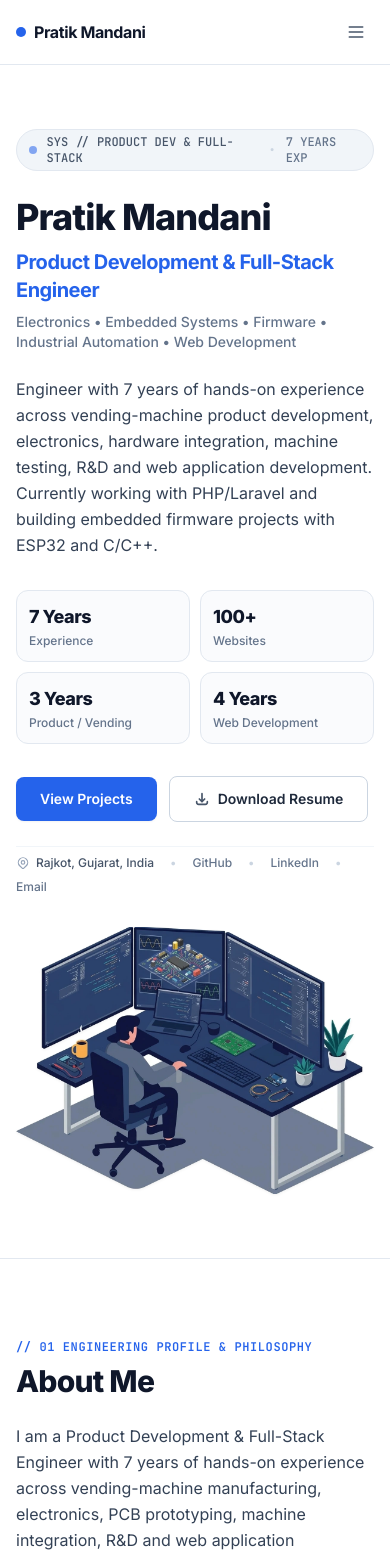
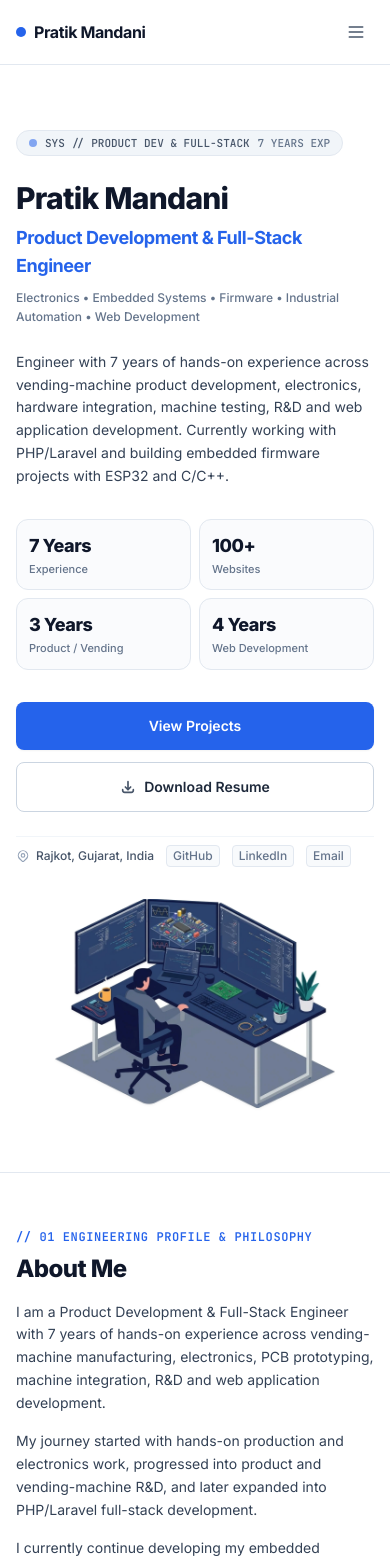
Before and after one commit to pratik-mandani/pratik-mandani.github.io, a React (Vite) app: page / in a window 390 px wide. Shown: the top 1558 px of the page. Built offline with nearby package versions, Linux system fonts and the light colour scheme.

Commit message:
fix(responsive): optimize mobile layout, spacing, timelines, and archive table

```diff
--- a/src/App.tsx
+++ b/src/App.tsx
@@ -13,12 +13,12 @@ import { Footer } from './components/layout/Footer';
 
 export default function App() {
   return (
-    <div className="min-h-screen bg-white text-slate-900 flex flex-col font-sans selection:bg-blue-100 selection:text-blue-900">
+    <div className="min-h-screen bg-white text-slate-900 flex flex-col font-sans selection:bg-blue-100 selection:text-blue-900 overflow-x-hidden w-full max-w-full">
       {/* Sticky Clean Navbar */}
       <Navbar />
 
       {/* Main Content Sections */}
-      <main className="flex-1">
+      <main className="flex-1 w-full overflow-x-hidden">
         {/* 1. Hero Section */}
         <Hero />
 
--- a/src/components/sections/About.tsx
+++ b/src/components/sections/About.tsx
@@ -30,7 +30,7 @@ export function About() {
   ];
 
   return (
-    <section id="about" className="py-20 border-b border-slate-200 bg-white">
+    <section id="about" className="py-14 sm:py-20 border-b border-slate-200 bg-white">
       <div className="max-w-6xl mx-auto px-4 sm:px-6">
 
         {/* Section Tag */}
@@ -38,15 +38,15 @@ export function About() {
           // 01 ENGINEERING PROFILE &amp; PHILOSOPHY
         </div>
 
-        <div className="grid grid-cols-1 lg:grid-cols-12 gap-12 lg:gap-16 items-start">
+        <div className="grid grid-cols-1 lg:grid-cols-12 gap-8 lg:gap-16 items-start">
 
           {/* Left Column: Heading & Editorial Paragraphs (7 cols) */}
           <div className="lg:col-span-7">
-            <h2 className="text-3xl sm:text-4xl font-extrabold text-slate-900 tracking-tight mb-6">
+            <h2 className="text-2xl sm:text-4xl font-extrabold text-slate-900 tracking-tight mb-4 sm:mb-6">
               {aboutContent.heading}
             </h2>
 
-            <div className="space-y-5 text-base sm:text-lg text-slate-700 leading-relaxed">
+            <div className="space-y-4 sm:space-y-5 text-sm sm:text-lg text-slate-700 leading-relaxed">
               {aboutContent.paragraphs.map((p, idx) => (
                 <p key={idx} className="font-normal">
                   {p}
@@ -55,11 +55,11 @@ export function About() {
             </div>
 
             {/* Bottom Summary Callout */}
-            <div className="mt-8 p-5 rounded-xl border border-slate-200 bg-slate-50/60 flex items-start gap-4">
-              <div className="w-8 h-8 rounded-lg bg-blue-600 text-white flex items-center justify-center shrink-0 font-mono text-sm font-bold">
+            <div className="mt-6 sm:mt-8 p-4 sm:p-5 rounded-xl border border-slate-200 bg-slate-50/60 flex items-start gap-3 sm:gap-4">
+              <div className="w-7 h-7 sm:w-8 sm:h-8 rounded-lg bg-blue-600 text-white flex items-center justify-center shrink-0 font-mono text-xs sm:text-sm font-bold">
                 ✓
               </div>
-              <div className="text-sm text-slate-600 leading-relaxed">
+              <div className="text-xs sm:text-sm text-slate-600 leading-relaxed">
                 <span className="font-semibold text-slate-900">Dual Discipline Core:</span> Bridging physical machine electronics, production line assembly, and commercial-grade full-stack web software under one unified engineering mindset.
               </div>
             </div>
@@ -67,7 +67,7 @@ export function About() {
 
           {/* Right Column: "How I Work" / Engineering Evolution Process (5 cols) */}
           <div className="lg:col-span-5">
-            <div className="p-6 sm:p-8 rounded-3xl bg-slate-50/70 border border-slate-200/80">
+            <div className="p-5 sm:p-8 rounded-2xl sm:rounded-3xl bg-slate-50/70 border border-slate-200/80">
               <div className="flex items-center justify-between pb-3 mb-6 border-b border-slate-200 text-xs font-mono text-slate-500">
                 <span className="font-bold text-slate-900 tracking-wider uppercase">
                   ENGINEERING PROCESS FLOW
--- a/src/components/sections/Experience.tsx
+++ b/src/components/sections/Experience.tsx
@@ -2,15 +2,15 @@ import { experienceData } from '../../data/portfolioData';
 
 export function Experience() {
   return (
-    <section id="experience" className="py-20 border-b border-slate-200 bg-[#F8FAFC]">
+    <section id="experience" className="py-14 sm:py-20 border-b border-slate-200 bg-[#F8FAFC]">
       <div className="max-w-6xl mx-auto px-4 sm:px-6">
 
         {/* Section Header */}
-        <div className="max-w-3xl mb-16">
+        <div className="max-w-3xl mb-12 sm:mb-16">
           <div className="text-xs font-mono font-semibold uppercase tracking-wider text-blue-600 mb-2">
             // 06 CAREER HISTORY
           </div>
-          <h2 className="text-3xl sm:text-4xl font-extrabold text-slate-900 tracking-tight mb-2">
+          <h2 className="text-2xl sm:text-4xl font-extrabold text-slate-900 tracking-tight mb-2">
             Professional Experience
           </h2>
           <p className="text-sm sm:text-base text-slate-600 leading-relaxed">
@@ -19,23 +19,23 @@ export function Experience() {
         </div>
 
         {/* Professional Career Timeline */}
-        <div className="relative pl-6 sm:pl-8 space-y-12 before:absolute before:left-2 before:top-3 before:bottom-3 before:w-[2px] before:bg-slate-200">
+        <div className="relative pl-6 sm:pl-8 space-y-10 sm:space-y-12 before:absolute before:left-[7px] sm:before:left-[11px] before:top-3 before:bottom-3 before:w-[2px] before:bg-slate-200">
           {experienceData.map((exp, idx) => (
             <div key={idx} className="relative group">
 
-              {/* Timeline Track Node */}
-              <div className="absolute -left-[29px] sm:-left-[37px] top-1.5 w-4 h-4 rounded-full bg-white border-2 border-blue-600 shadow-2xs"></div>
+              {/* Timeline Track Node - Perfectly centered within padding */}
+              <div className="absolute -left-6 sm:-left-8 top-1.5 w-4 h-4 rounded-full bg-white border-2 border-blue-600 shadow-2xs"></div>
 
               {/* Main Timeline Card */}
-              <div className="p-6 sm:p-8 rounded-3xl border border-slate-200 bg-white shadow-xs hover:border-slate-300 transition-all">
+              <div className="p-4 sm:p-8 rounded-2xl sm:rounded-3xl border border-slate-200 bg-white shadow-xs hover:border-slate-300 transition-all">
 
                 {/* Header: Company, Date & Role */}
                 <div className="flex flex-col sm:flex-row sm:items-baseline justify-between gap-2 pb-4 border-b border-slate-100">
                   <div>
-                    <h3 className="text-2xl sm:text-3xl font-extrabold text-slate-900 tracking-tight uppercase">
+                    <h3 className="text-xl sm:text-3xl font-extrabold text-slate-900 tracking-tight uppercase">
                       {exp.company}
                     </h3>
-                    <div className="text-base font-bold text-blue-600 mt-0.5">
+                    <div className="text-sm sm:text-base font-bold text-blue-600 mt-0.5">
                       {exp.designation}
                     </div>
                     {exp.teamSize && (
@@ -45,7 +45,7 @@ export function Experience() {
                     )}
                   </div>
 
-                  <div className="self-start sm:self-auto font-mono text-xs font-bold px-3 py-1 rounded-md bg-slate-100 text-slate-800 border border-slate-200">
+                  <div className="self-start sm:self-auto font-mono text-[11px] sm:text-xs font-bold px-2.5 py-1 rounded-md bg-slate-100 text-slate-800 border border-slate-200">
                     <span>{exp.period}</span>
                     <span className="text-slate-300 mx-1.5">•</span>
                     <span className="text-blue-600">{exp.duration}</span>
@@ -53,30 +53,30 @@ export function Experience() {
                 </div>
 
                 {/* Career Progression Flow */}
-                <div className="py-4 border-b border-slate-100">
+                <div className="py-3.5 sm:py-4 border-b border-slate-100">
                   <span className="text-[11px] font-mono font-bold uppercase tracking-wider text-slate-400 block mb-2">
                     Career Progression:
                   </span>
-                  <div className="flex flex-wrap items-center gap-2 text-xs sm:text-sm font-semibold">
+                  <div className="flex flex-wrap items-center gap-1.5 sm:gap-2 text-xs font-semibold">
                     {exp.careerProgression.map((role, rIdx) => (
-                      <div key={rIdx} className="flex items-center gap-2">
-                        <span className="px-2.5 py-1 rounded-md bg-slate-50 text-slate-800 border border-slate-200">
+                      <div key={rIdx} className="flex items-center gap-1.5 sm:gap-2">
+                        <span className="px-2 py-0.5 sm:px-2.5 sm:py-1 rounded-md bg-slate-50 text-slate-800 border border-slate-200 text-xs">
                           {role}
                         </span>
                         {rIdx < exp.careerProgression.length - 1 && (
-                          <span className="text-blue-600 font-bold">→</span>
+                          <span className="text-blue-600 font-bold text-xs">→</span>
                         )}
                       </div>
                     ))}
                   </div>
                 </div>
 
-                {/* Compact 2-Column Responsibilities */}
-                <div className="pt-5">
+                {/* Compact Responsibilities */}
+                <div className="pt-4 sm:pt-5">
                   <span className="text-[11px] font-mono font-bold uppercase tracking-wider text-slate-400 block mb-3">
                     Operational Scope &amp; Responsibilities
                   </span>
-                  <div className="grid grid-cols-1 md:grid-cols-2 gap-x-8 gap-y-2.5 text-xs sm:text-sm text-slate-700 leading-relaxed font-normal">
+                  <div className="grid grid-cols-1 sm:grid-cols-2 gap-x-6 gap-y-2 text-xs sm:text-sm text-slate-700 leading-relaxed font-normal">
                     {exp.responsibilities.map((resp, rIdx) => (
                       <div key={rIdx} className="flex items-start gap-2">
                         <span className="text-blue-600 font-bold shrink-0 mt-0.5">•</span>
@@ -88,7 +88,7 @@ export function Experience() {
 
                 {/* Optional context note */}
                 {exp.contextNote && (
-                  <div className="mt-5 pt-3 border-t border-slate-100 text-xs font-mono text-slate-400">
+                  <div className="mt-4 sm:mt-5 pt-3 border-t border-slate-100 text-xs font-mono text-slate-400">
                     {exp.contextNote}
                   </div>
                 )}
--- a/src/components/sections/Hero.tsx
+++ b/src/components/sections/Hero.tsx
@@ -10,46 +10,46 @@ export function Hero() {
           <div className="lg:col-span-7 space-y-6">
 
             {/* System Status / Coordinate Badge */}
-            <div className="inline-flex items-center gap-2.5 px-3 py-1 rounded-full text-xs font-mono font-medium text-slate-600 bg-slate-100 border border-slate-200">
-              <span className="w-2 h-2 rounded-full bg-blue-600 animate-pulse"></span>
+            <div className="inline-flex flex-wrap items-center gap-2 sm:gap-2.5 px-3 py-1 rounded-full text-[11px] sm:text-xs font-mono font-medium text-slate-600 bg-slate-100 border border-slate-200 max-w-full">
+              <span className="w-2 h-2 rounded-full bg-blue-600 animate-pulse shrink-0"></span>
               <span>SYS // PRODUCT DEV &amp; FULL-STACK</span>
-              <span className="text-slate-300">•</span>
+              <span className="text-slate-300 hidden sm:inline">•</span>
               <span className="text-slate-500">7 YEARS EXP</span>
             </div>
 
             {/* Name */}
             <div>
-              <h1 className="text-4xl sm:text-5xl lg:text-6xl font-extrabold text-slate-900 tracking-tight leading-tight">
+              <h1 className="text-3xl sm:text-5xl lg:text-6xl font-extrabold text-slate-900 tracking-tight leading-tight">
                 {personalInfo.name}
               </h1>
 
               {/* Main Professional Title */}
-              <div className="text-xl sm:text-2xl lg:text-3xl font-bold text-blue-600 mt-2 tracking-tight">
+              <div className="text-lg sm:text-2xl lg:text-3xl font-bold text-blue-600 mt-1.5 sm:mt-2 tracking-tight">
                 {personalInfo.mainTitle}
               </div>
 
               {/* Subtitle */}
-              <p className="text-sm sm:text-base font-medium text-slate-500 mt-2">
+              <p className="text-xs sm:text-base font-medium text-slate-500 mt-2 leading-relaxed">
                 {personalInfo.subtitle}
               </p>
             </div>
 
             {/* Hero Introduction Narrative */}
-            <p className="text-base sm:text-lg text-slate-700 leading-relaxed max-w-2xl font-normal">
+            <p className="text-sm sm:text-lg text-slate-700 leading-relaxed max-w-2xl font-normal">
               {personalInfo.heroIntro}
             </p>
 
             {/* 4 Stats Cards */}
-            <div className="grid grid-cols-2 sm:grid-cols-4 gap-2.5 sm:gap-3 pt-2">
+            <div className="grid grid-cols-2 sm:grid-cols-4 gap-2 sm:gap-3 pt-2">
               {personalInfo.stats.map((stat, idx) => (
                 <div
                   key={idx}
                   className="p-3 sm:px-3.5 sm:py-3 rounded-xl border border-slate-200 bg-slate-50/70 hover:bg-white hover:border-slate-300 transition-colors"
                 >
-                  <div className="text-lg sm:text-xl xl:text-2xl font-extrabold text-slate-900 tracking-tight whitespace-nowrap">
+                  <div className="text-lg sm:text-xl xl:text-2xl font-extrabold text-slate-900 tracking-tight">
                     {stat.value}
                   </div>
-                  <div className="text-xs font-medium text-slate-500 mt-0.5 whitespace-nowrap">
+                  <div className="text-[11px] sm:text-xs font-medium text-slate-500 mt-0.5 leading-snug">
                     {stat.label}
                   </div>
                 </div>
@@ -57,10 +57,10 @@ export function Hero() {
             </div>
 
             {/* Primary Action CTAs */}
-            <div className="flex flex-wrap items-center gap-3 pt-2">
+            <div className="flex flex-col sm:flex-row items-stretch sm:items-center gap-3 pt-2 w-full sm:w-auto">
               <a
                 href="#projects"
-                className="px-6 py-3 rounded-lg text-sm font-semibold bg-blue-600 hover:bg-blue-700 text-white transition-all shadow-sm hover:shadow-md cursor-pointer"
+                className="w-full sm:w-auto text-center justify-center px-6 py-3.5 sm:py-3 rounded-lg text-sm font-semibold bg-blue-600 hover:bg-blue-700 text-white transition-all shadow-sm hover:shadow-md cursor-pointer"
               >
                 View Projects
               </a>
@@ -68,9 +68,9 @@ export function Hero() {
               <a
                 href={personalInfo.contact.resumeUrl}
                 download="Pratik_Mandani_Resume.pdf"
-                className="inline-flex items-center gap-2 px-6 py-3 rounded-lg text-sm font-semibold bg-white hover:bg-slate-50 text-slate-800 border border-slate-300 transition-colors shadow-2xs"
+                className="inline-flex items-center justify-center gap-2 px-6 py-3.5 sm:py-3 rounded-lg text-sm font-semibold bg-white hover:bg-slate-50 text-slate-800 border border-slate-300 transition-colors shadow-2xs w-full sm:w-auto"
               >
-                <svg className="w-4 h-4 text-slate-600" fill="none" stroke="currentColor" viewBox="0 0 24 24">
+                <svg className="w-4 h-4 text-slate-600 shrink-0" fill="none" stroke="currentColor" viewBox="0 0 24 24">
                   <path strokeLinecap="round" strokeLinejoin="round" strokeWidth="2.5" d="M4 16v1a3 3 0 003 3h10a3 3 0 003-3v-1m-4-4l-4 4m0 0l-4-4m4 4V4" />
                 </svg>
                 <span>Download Resume</span>
@@ -78,36 +78,36 @@ export function Hero() {
             </div>
 
             {/* Location & Quick Channels */}
-            <div className="pt-2 border-t border-slate-100 flex flex-wrap items-center gap-y-2 gap-x-4 text-xs font-medium text-slate-500">
+            <div className="pt-2 border-t border-slate-100 flex flex-wrap items-center gap-x-3 gap-y-2 text-xs font-medium text-slate-500">
               <div className="flex items-center gap-1.5 text-slate-600">
-                <svg className="w-3.5 h-3.5 text-slate-400" fill="none" stroke="currentColor" viewBox="0 0 24 24">
+                <svg className="w-3.5 h-3.5 text-slate-400 shrink-0" fill="none" stroke="currentColor" viewBox="0 0 24 24">
                   <path strokeLinecap="round" strokeLinejoin="round" strokeWidth="2" d="M17.657 16.657L13.414 20.9a1.998 1.998 0 01-2.827 0l-4.244-4.243a8 8 0 1111.314 0z" />
                   <path strokeLinecap="round" strokeLinejoin="round" strokeWidth="2" d="M15 11a3 3 0 11-6 0 3 3 0 016 0z" />
                 </svg>
                 <span>{personalInfo.contact.location}</span>
               </div>
-              <span className="text-slate-300">•</span>
+              <span className="text-slate-300 hidden sm:inline">•</span>
               <a
                 href={personalInfo.contact.github}
                 target="_blank"
                 rel="noopener noreferrer"
-                className="hover:text-blue-600 transition-colors flex items-center gap-1"
+                className="hover:text-blue-600 transition-colors flex items-center gap-1 px-1.5 py-0.5 rounded bg-slate-50 sm:bg-transparent border sm:border-0 border-slate-200"
               >
                 GitHub
               </a>
-              <span className="text-slate-300">•</span>
+              <span className="text-slate-300 hidden sm:inline">•</span>
               <a
                 href={personalInfo.contact.linkedin}
                 target="_blank"
                 rel="noopener noreferrer"
-                className="hover:text-blue-600 transition-colors flex items-center gap-1"
+                className="hover:text-blue-600 transition-colors flex items-center gap-1 px-1.5 py-0.5 rounded bg-slate-50 sm:bg-transparent border sm:border-0 border-slate-200"
               >
                 LinkedIn
               </a>
-              <span className="text-slate-300">•</span>
+              <span className="text-slate-300 hidden sm:inline">•</span>
               <a
                 href={`mailto:${personalInfo.contact.email}`}
-                className="hover:text-blue-600 transition-colors flex items-center gap-1"
+                className="hover:text-blue-600 transition-colors flex items-center gap-1 px-1.5 py-0.5 rounded bg-slate-50 sm:bg-transparent border sm:border-0 border-slate-200"
               >
                 Email
               </a>
@@ -115,9 +115,9 @@ export function Hero() {
 
           </div>
 
-          {/* Right Column: Large Mirrored Workstation Graphic (No Box) */}
+          {/* Right Column: Mirrored Workstation Graphic */}
           <div className="lg:col-span-5 flex items-center justify-center lg:justify-end">
-            <div className="w-full max-w-md sm:max-w-lg lg:max-w-none">
+            <div className="w-full max-w-[280px] sm:max-w-md lg:max-w-none mx-auto">
               <img
                 src="/images/hero-workstation.webp"
                 alt="Product Development & Full-Stack Engineer Workstation"
--- a/src/components/sections/WebDevelopment.tsx
+++ b/src/components/sections/WebDevelopment.tsx
@@ -17,40 +17,40 @@ export function WebDevelopment() {
   }, [filterCategory, searchQuery]);
 
   return (
-    <section id="projects" className="py-20 border-b border-slate-200 bg-white">
+    <section id="projects" className="py-14 sm:py-20 border-b border-slate-200 bg-white">
       <div className="max-w-6xl mx-auto px-4 sm:px-6">
 
         {/* Section Header */}
-        <div className="max-w-3xl mb-16">
+        <div className="max-w-3xl mb-12 sm:mb-16">
           <div className="text-xs font-mono font-semibold uppercase tracking-wider text-blue-600 mb-2">
             // 05 COMMERCIAL WEB ARCHITECTURE
           </div>
-          <h2 className="text-3xl sm:text-4xl font-extrabold text-slate-900 tracking-tight mb-3">
+          <h2 className="text-2xl sm:text-4xl font-extrabold text-slate-900 tracking-tight mb-3">
             Web Development &amp; Client Projects
           </h2>
-          <p className="text-base sm:text-lg text-slate-600 leading-relaxed">
+          <p className="text-sm sm:text-lg text-slate-600 leading-relaxed">
             {webDevelopmentIntro}
           </p>
         </div>
 
         {/* 1. FEATURED PROJECTS: 2-COLUMN GRID WITH DOMINANT SCREENSHOTS */}
-        <div className="mb-20">
-          <div className="flex items-center justify-between mb-8 pb-3 border-b border-slate-200">
+        <div className="mb-14 sm:mb-20">
+          <div className="flex items-center justify-between mb-6 sm:mb-8 pb-3 border-b border-slate-200">
             <h3 className="text-xl sm:text-2xl font-bold text-slate-900 tracking-tight">
               Featured Web Platforms
             </h3>
             <span className="text-xs font-mono text-slate-400">4 PRIMARY SHOWCASES</span>
           </div>
 
-          <div className="grid grid-cols-1 md:grid-cols-2 gap-8 lg:gap-10">
+          <div className="grid grid-cols-1 md:grid-cols-2 gap-6 sm:gap-8 lg:gap-10">
             {featuredWebProjects.map((project) => (
               <div
                 key={project.id}
-                className="group p-5 sm:p-6 rounded-3xl border border-slate-200 bg-slate-50/50 hover:bg-white hover:border-slate-300 shadow-xs hover:shadow-md transition-all flex flex-col justify-between"
+                className="group p-4 sm:p-6 rounded-2xl sm:rounded-3xl border border-slate-200 bg-slate-50/50 hover:bg-white hover:border-slate-300 shadow-xs hover:shadow-md transition-all flex flex-col justify-between"
               >
                 <div>
                   {/* Dominant Large Screenshot (Visual Focus) */}
-                  <div className="img-frame aspect-16/10 mb-5 relative bg-slate-100 overflow-hidden shadow-2xs">
+                  <div className="img-frame aspect-16/10 mb-4 sm:mb-5 relative bg-slate-100 overflow-hidden shadow-2xs">
                     <img
                       src={project.imagePath}
                       alt={project.name}
@@ -156,35 +156,43 @@ export function WebDevelopment() {
             {filteredArchive.map((item) => (
               <div
                 key={item.id}
-                className="flex flex-col sm:flex-row sm:items-center justify-between p-4 sm:px-6 hover:bg-slate-50/80 transition-colors gap-2 group"
+                className="flex items-center justify-between p-3.5 sm:px-6 hover:bg-slate-50/80 transition-colors gap-2 group"
               >
-                {/* Left: Project Name */}
-                <div className="sm:w-1/3 flex items-center gap-2.5">
-                  <span className="w-1.5 h-1.5 rounded-full bg-blue-600 shrink-0"></span>
-                  <span className="font-bold text-slate-900 text-sm group-hover:text-blue-600 transition-colors">
-                    {item.name}
-                  </span>
+                {/* Left: Project Name & Mobile Subtext */}
+                <div className="flex-1 min-w-0 pr-2 sm:w-1/3 sm:flex-none">
+                  <div className="flex items-center gap-2">
+                    <span className="w-1.5 h-1.5 rounded-full bg-blue-600 shrink-0"></span>
+                    <span className="font-bold text-slate-900 text-sm group-hover:text-blue-600 transition-colors truncate">
+                      {item.name}
+                    </span>
+                    <span className="text-[10px] font-mono px-1.5 py-0.5 rounded bg-slate-100 text-slate-600 border border-slate-200 shrink-0 hidden sm:inline-block">
+                      {item.categoryLabel}
+                    </span>
+                  </div>
+                  <div className="sm:hidden text-[11px] font-mono text-slate-500 mt-0.5 truncate pl-3.5">
+                    <span className="text-slate-400 font-sans">{item.categoryLabel}</span> • {item.techStack.filter(t => ['PHP', 'Laravel', 'MySQL', 'Bootstrap', 'Tailwind CSS'].includes(t)).join(' / ') || 'Laravel / MySQL'}
+                  </div>
                 </div>
 
-                {/* Middle: Category */}
-                <div className="sm:w-1/4">
+                {/* Middle (Desktop only): Category */}
+                <div className="hidden sm:block sm:w-1/4">
                   <span className="text-xs text-slate-500 font-medium">
                     {item.categoryLabel}
                   </span>
                 </div>
 
-                {/* Technology */}
-                <div className="sm:w-1/3 text-xs font-mono text-slate-500">
+                {/* Technology (Desktop only) */}
+                <div className="hidden sm:block sm:w-1/3 text-xs font-mono text-slate-500">
                   {item.techStack.filter(t => ['PHP', 'Laravel', 'MySQL', 'Bootstrap', 'Tailwind CSS'].includes(t)).join(' / ') || 'Laravel / MySQL'}
                 </div>
 
                 {/* Right: Live Link */}
-                <div className="sm:w-24 text-left sm:text-right pt-1 sm:pt-0">
+                <div className="shrink-0 sm:w-24 text-right">
                   <a
                     href={item.liveUrl}
                     target="_blank"
                     rel="noopener noreferrer"
-                    className="inline-flex items-center gap-1 text-xs font-bold text-blue-600 hover:text-blue-800 transition-colors"
+                    className="inline-flex items-center gap-1 px-2.5 py-1 sm:px-0 sm:py-0 rounded-md sm:rounded-none bg-blue-50 sm:bg-transparent text-xs font-bold text-blue-600 hover:text-blue-800 transition-colors"
                   >
                     <span>Live</span>
                     <span className="group-hover:translate-x-0.5 transition-transform">→</span>
--- a/src/index.css
+++ b/src/index.css
@@ -9,6 +9,8 @@
 html {
   scroll-behavior: smooth;
   background-color: #ffffff;
+  overflow-x: hidden;
+  max-width: 100vw;
 }
 
 body {
@@ -17,6 +19,8 @@ body {
   color: #0f172a;
   -webkit-font-smoothing: antialiased;
   -moz-osx-font-smoothing: grayscale;
+  overflow-x: hidden;
+  max-width: 100vw;
 }
 
 /* Subtle engineering grid patterns */
```
Also changed, not shown: src/components/sections/Contact.tsx (+8 -8 lines), src/components/sections/Journey.tsx (+8 -8 lines), src/components/sections/KotlProject.tsx (+5 -5 lines), src/components/sections/ProductDevelopment.tsx (+14 -14 lines), src/components/sections/Resume.tsx (+10 -10 lines), src/components/sections/Skills.tsx (+5 -5 lines).
